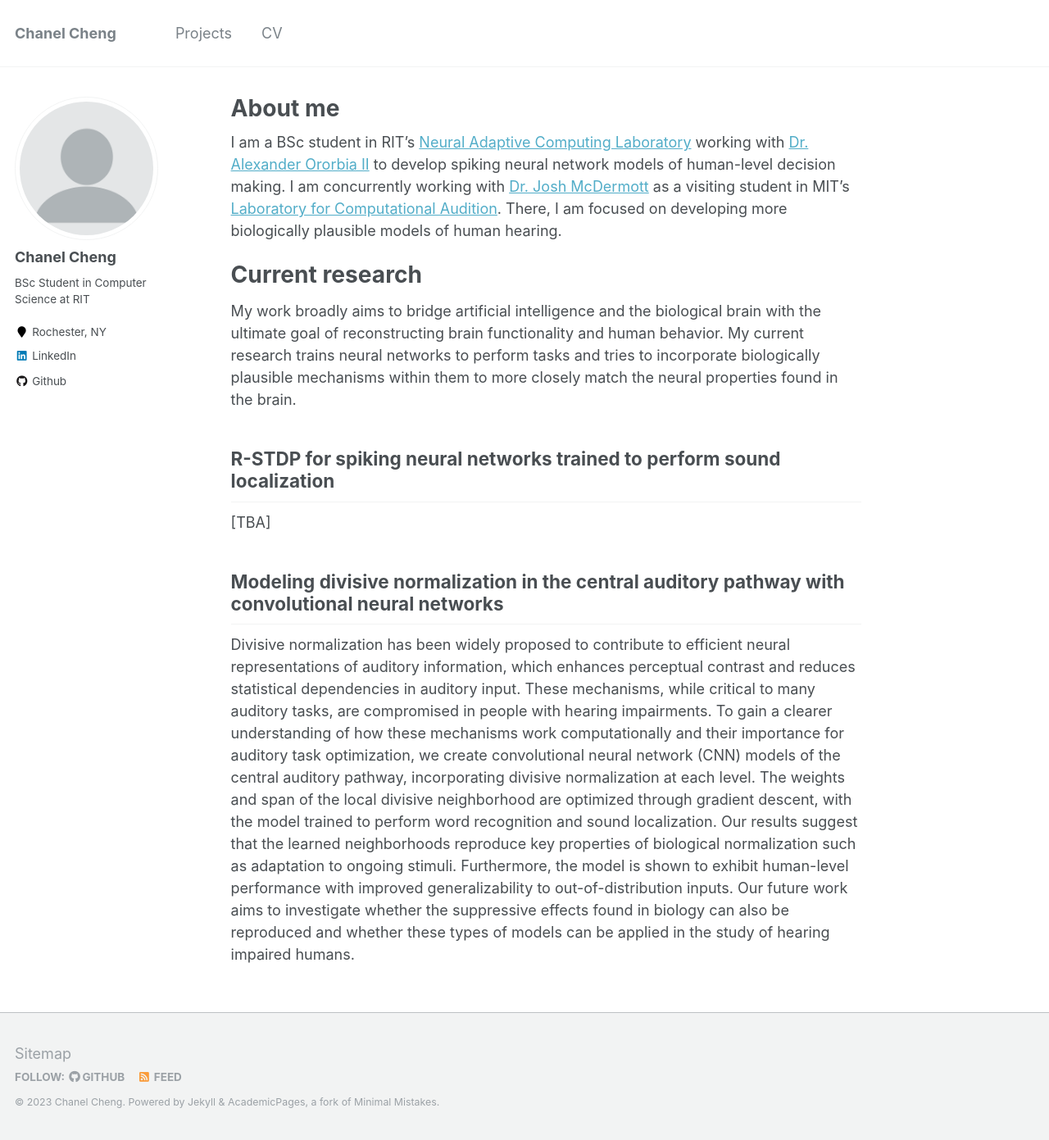
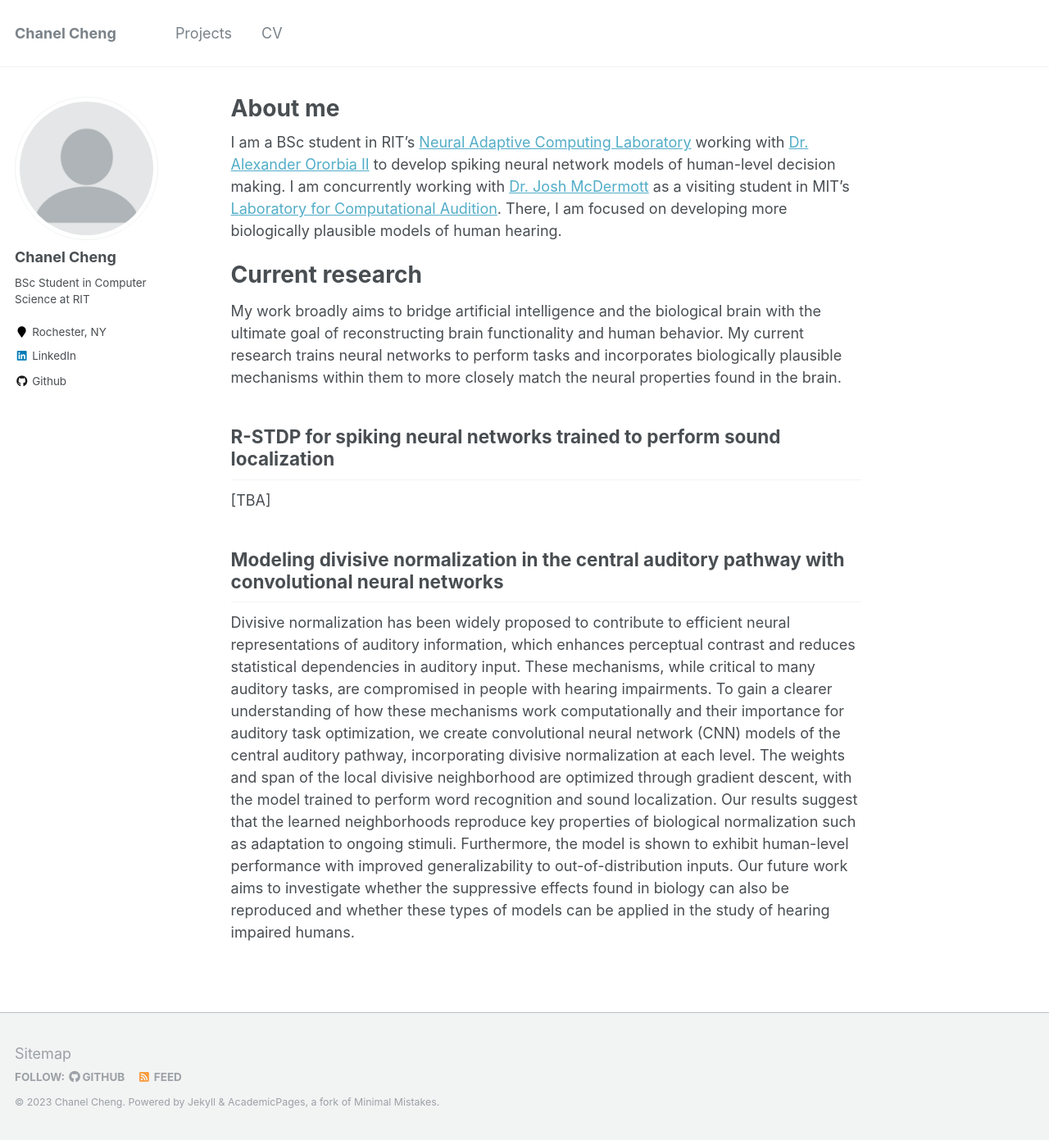
Before and after one commit to chanelfcheng/chanelfcheng.github.io, a Jekyll site: the page built from _pages/about.md, in a window 1280 px wide and 1391 px high. Shown: the whole window at 82% size. Built offline with Jekyll 4.4.1, drawn with Linux system fonts in a browser that asks for light colours.

Commit message:
Updated about me section III

```diff
--- a/_pages/about.md
+++ b/_pages/about.md
@@ -12,7 +12,7 @@ I am a BSc student in RIT's [Neural Adaptive Computing Laboratory](https://www.c
 
 Current research
 ======
-My work broadly aims to bridge artificial intelligence and the biological brain with the ultimate goal of reconstructing brain functionality and human behavior. My current research trains neural networks to perform tasks and tries to incorporate biologically plausible mechanisms within them to more closely match the neural properties found in the brain.
+My work broadly aims to bridge artificial intelligence and the biological brain with the ultimate goal of reconstructing brain functionality and human behavior. My current research trains neural networks to perform tasks and incorporates biologically plausible mechanisms within them to more closely match the neural properties found in the brain.
 
 R-STDP for spiking neural networks trained to perform sound localization
 ------
```
